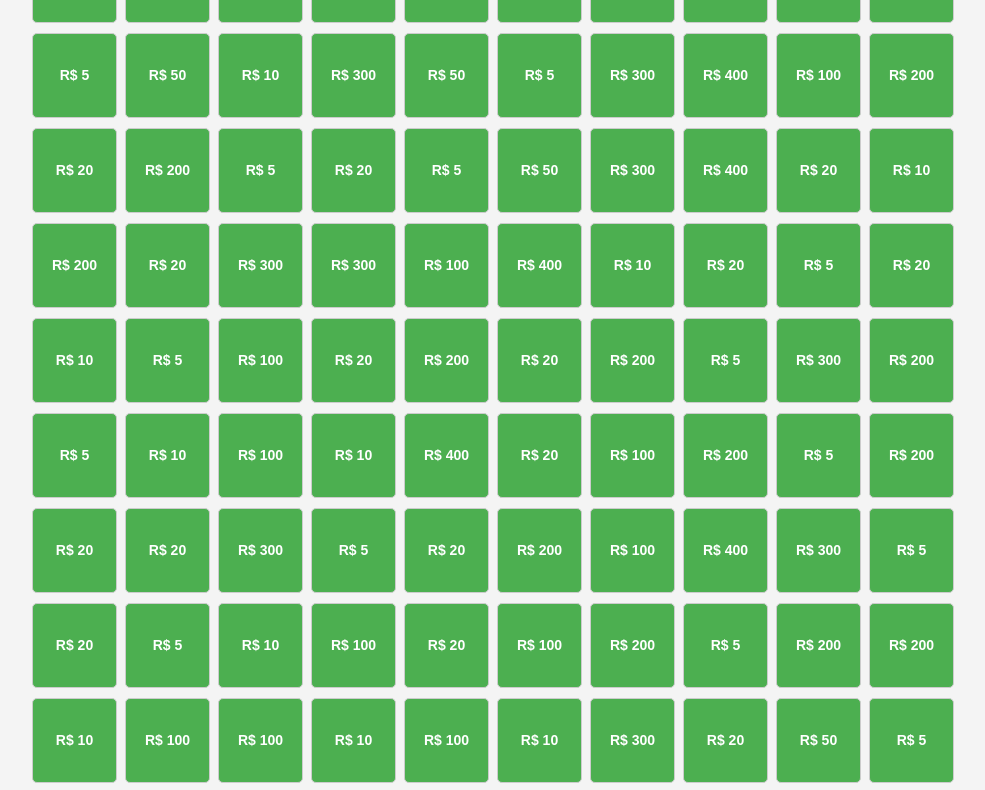
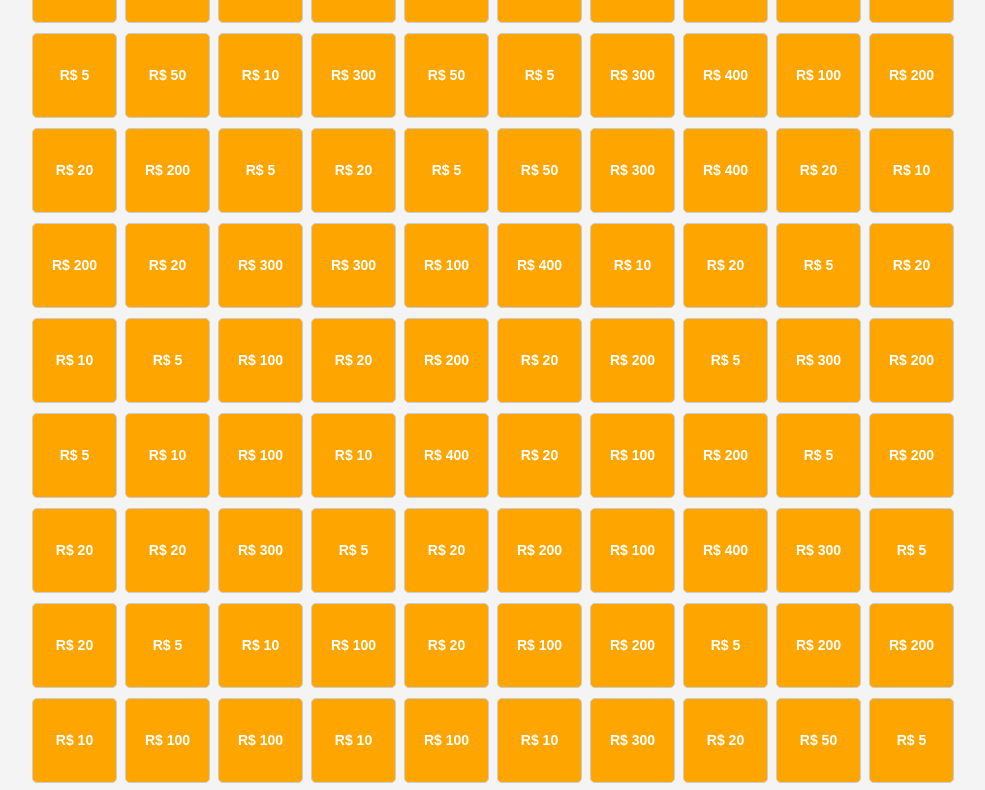
Before and after one commit to leandrocirilojs/Investimento-, a plain HTML site: page index.html in a window 1280 px wide. Shown: the top 790 px of the page, without its empty margins (158-1143 px from the left). Drawn offline with Linux system fonts and the light colour scheme.

Commit message:
Update index.html

```diff
--- a/index.html
+++ b/index.html
@@ -29,7 +29,7 @@
         .quadrado {
             width: 100%;
             aspect-ratio: 1; /* Mantém os quadrados proporcionais */
-            background-color: #4CAF50;
+            background-color: orange;
             border: 1px solid #ccc;
             cursor: pointer;
             display: flex;
```
